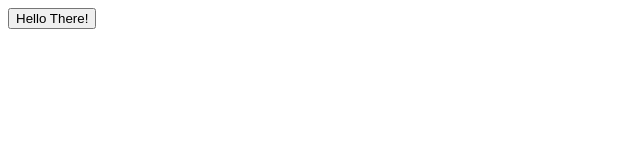
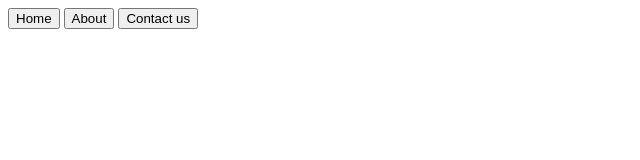
Before and after one commit to tashif-iqbal/dummy, a plain HTML site: page index.html in a window 1280 px wide. Shown: the whole page, without its empty margins (0-640 px from the left). Drawn offline with Linux system fonts and the light colour scheme.

Commit message:
modified navbar

```diff
--- a/index.html
+++ b/index.html
@@ -6,6 +6,10 @@
     <title>Document</title>
 </head>
 <body>
-    <nav><button>Hello There!</button></nav>
+    <nav>
+        <button>Home</button>
+        <button>About</button>
+        <button>Contact us</button>
+    </nav>
 </body>
 </html>
```
